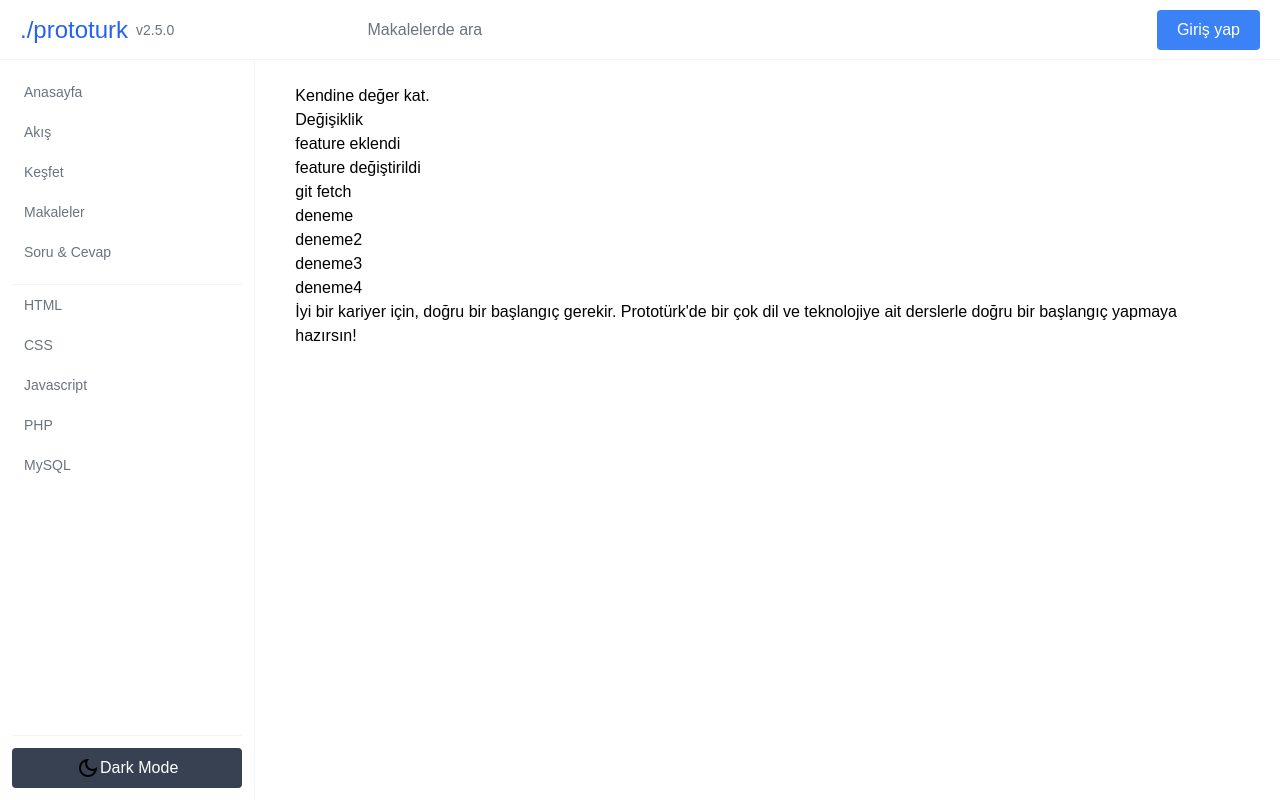
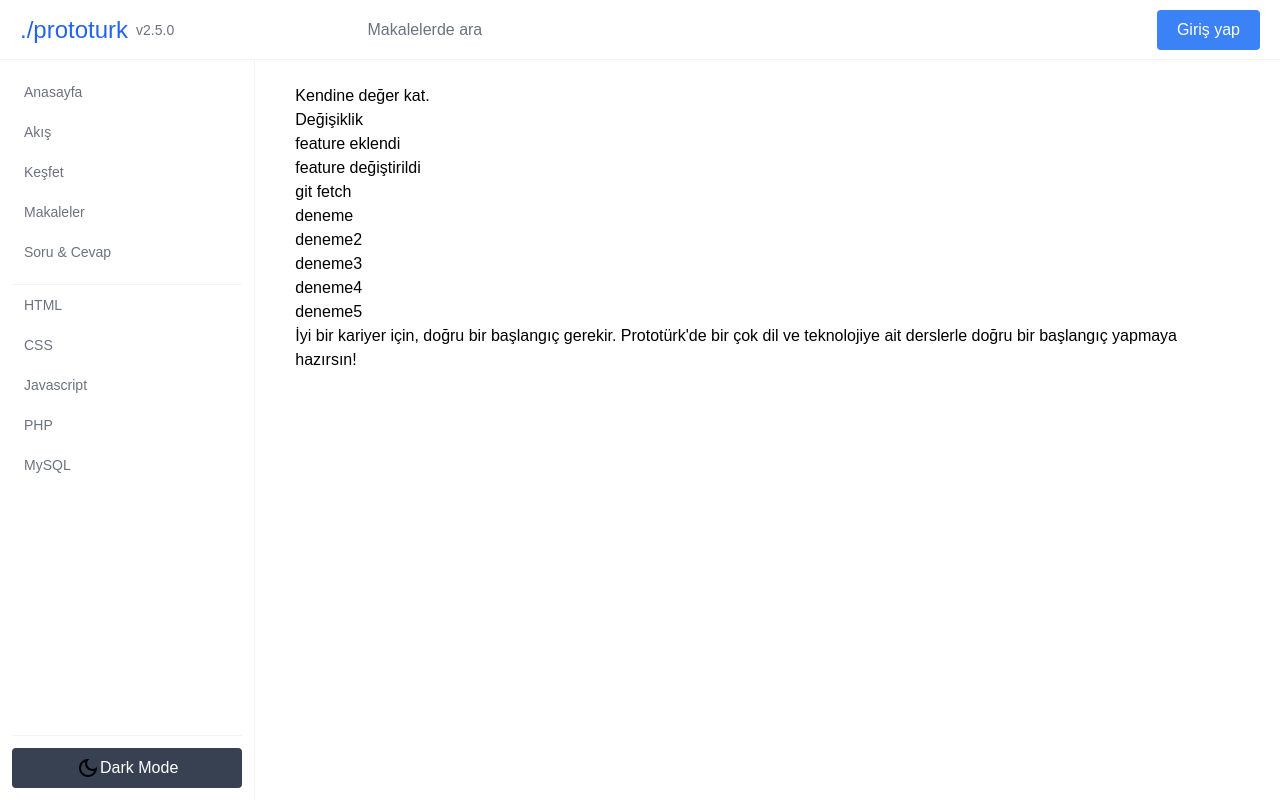
Before and after one commit to aydinterzi/tailwindcss, a website: page src/index.html in a window 1280 px wide. Drawn offline with Linux system fonts and the light colour scheme.

Commit message:
yenibranch

```diff
--- a/src/index.html
+++ b/src/index.html
@@ -56,6 +56,7 @@
                 <h2>deneme2</h2>
                 <h3>deneme3</h3>
                 <h4>deneme4</h4>
+                <h5>deneme5</h5>
                 <p>İyi bir kariyer için, doğru bir başlangıç gerekir. Prototürk'de bir çok dil ve teknolojiye ait derslerle doğru bir başlangıç yapmaya hazırsın!</p>
             </div>
         </section>
```
